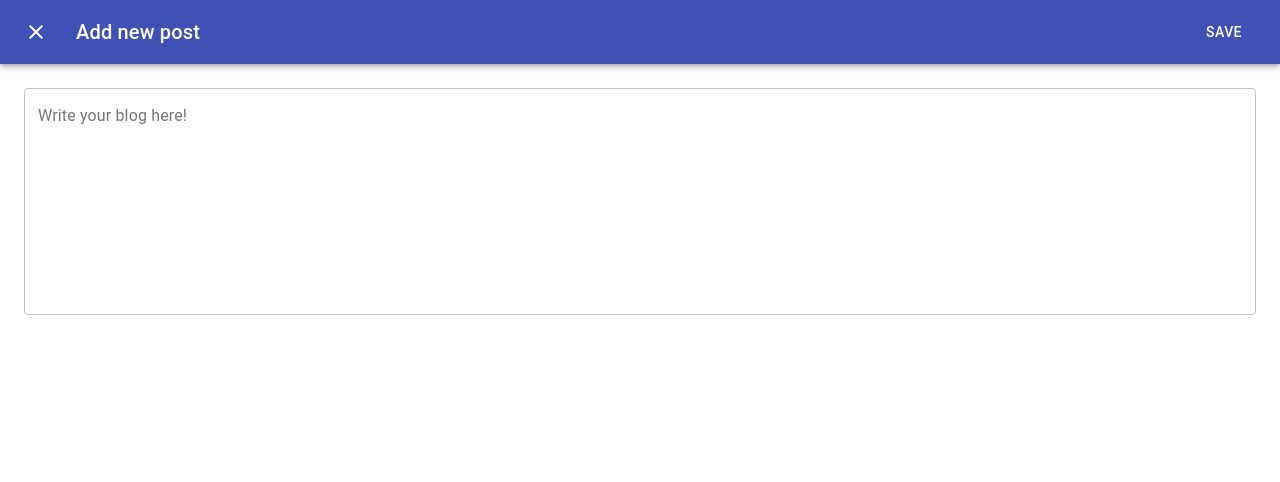
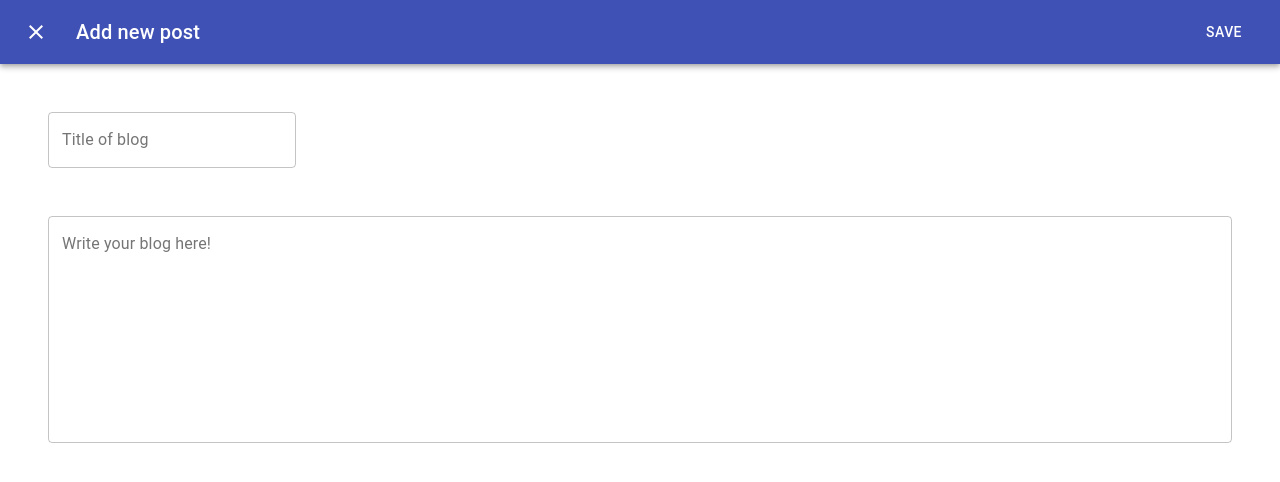
Before and after one commit to swan4851/msa_2020_phase2, a React (Create React App) app in the folder msa_react_app/: page / in a window 1280 px wide. Both pictures are taken after a click on the button "add". Shown: the top 482 px of the page. Built offline with nearby package versions, Linux system fonts and the light colour scheme; no server answers.

Commit message:
basic implementations completed

```diff
--- a/msa_react_app/src/App.tsx
+++ b/msa_react_app/src/App.tsx
@@ -4,10 +4,31 @@ import "./App.css";
 import PostCard from "./components/PostCard_comp";
 import PostGrid from "./components/PostGrid_comp";
 import AddPost from "./components/AddPost";
+import Typography from "@material-ui/core/Typography";
+import { makeStyles, createStyles, Theme } from "@material-ui/core/styles";
+
+const useStyles = makeStyles((theme: Theme) =>
+  createStyles({
+    add: {
+      textAlign: "center",
+    },
+  })
+);
 
 function App() {
+  const classes = useStyles();
   return (
     <div>
+      <div className={classes.add}>
+        <Typography
+          color="textSecondary"
+          variant="h1"
+          component="h2"
+          gutterBottom
+        >
+          WangBlogs
+        </Typography>
+      </div>
       <PostGrid />
     </div>
   );
--- a/msa_react_app/src/components/AddPost.tsx
+++ b/msa_react_app/src/components/AddPost.tsx
@@ -29,6 +29,10 @@ const useStyles = makeStyles((theme: Theme) =>
     dialogue: {
       padding: theme.spacing(3, 3),
     },
+    content: {
+      flexGrow: 1,
+      padding: theme.spacing(3, 3),
+    },
   })
 );
 
@@ -54,11 +58,16 @@ export default function AddPost() {
   const handleClose = () => {
     setOpen(false);
     setNewPost("");
+    setNewPostTitle("");
   };
 
+  const [NewPostUPTitle, setNewPostTitle] = useState<string | null>("");
   const [NewPostUP, setNewPost] = useState<string | null>("");
   const handleNewPost = (s: string | null) => {
     setNewPost(s);
+  };
+  const handleNewPostTitle = (s: string | null) => {
+    setNewPostTitle(s);
   };
 
   const [HasFocus, setHasFocus] = useState<boolean>(false);
@@ -66,8 +75,16 @@ export default function AddPost() {
   const [postId, setPostId] = useState(null);
 
   const handleSubmit = () => {
-    if (NewPostUP?.length !== 0 && NewPostUP !== null && NewPostUP !== "") {
+    if (
+      NewPostUP?.length !== 0 &&
+      NewPostUP !== null &&
+      NewPostUP !== "" &&
+      NewPostUPTitle?.length !== 0 &&
+      NewPostUPTitle !== null &&
+      NewPostUPTitle !== ""
+    ) {
       console.log(NewPostUP);
+      console.log(NewPostUPTitle);
 
       var postDate = new Date();
       console.log(new Date().toLocaleString());
@@ -78,7 +95,7 @@ export default function AddPost() {
         body: JSON.stringify({
           id: 0,
           content: NewPostUP,
-          alias: "sw",
+          alias: NewPostUPTitle,
           datePosted: postDate.toISOString(),
           likes: 0,
           dislikes: 0,
@@ -102,6 +119,7 @@ export default function AddPost() {
       <Fab color="primary" aria-label="add">
         <AddIcon onClick={handleClickOpen} />
       </Fab>
+
       <Dialog
         fullScreen
         open={open}
@@ -127,6 +145,16 @@ export default function AddPost() {
           </Toolbar>
         </AppBar>
         <div className={classes.dialogue}>
+          <div className={classes.content}>
+            <TextField
+              id="outlined-basic"
+              label="Title of blog"
+              variant="outlined"
+              value={NewPostUPTitle}
+              onChange={(e) => handleNewPostTitle(e.target.value)}
+            />
+          </div>
+          <div className={classes.content}>
             <TextField
               id="outlined-multiline-static"
               label="Write your blog here!"
@@ -139,6 +167,7 @@ export default function AddPost() {
               onChange={(e) => handleNewPost(e.target.value)}
             />
           </div>
+        </div>
       </Dialog>
     </div>
   );
--- a/msa_react_app/src/components/PostCard_comp.tsx
+++ b/msa_react_app/src/components/PostCard_comp.tsx
@@ -109,6 +109,7 @@ function PostCard(props: IMediaCardProps) {
       .then((response) => response.json())
       .then((data) => console.log(data)) // Manipulate the data retrieved back, if we want to do something with it
       .catch((err) => console.log(err)); // Do something with the error
+    // window.location.reload(false);
   };
 
   const handleDislike = () => {
@@ -126,10 +127,11 @@ function PostCard(props: IMediaCardProps) {
         likes: props.Likes,
         dislikes: props.Dislikes + 1,
       }),
-    }).then(function (response) {
-      console.log(response);
-      return response.json();
-    });
+    })
+      .then((response) => response.json())
+      .then((data) => console.log(data)) // Manipulate the data retrieved back, if we want to do something with it
+      .catch((err) => console.log(err)); // Do something with the error
+    // window.location.reload(false);
   };
 
   // function handleEdit() {
--- a/msa_react_app/src/components/PostGrid_comp.tsx
+++ b/msa_react_app/src/components/PostGrid_comp.tsx
@@ -53,8 +53,6 @@ function PostGrid() {
           </Grid>
         </div>
       );
-      console.log(el["alias"]);
-      console.log(el["content"]);
     }
   });
 
@@ -63,10 +61,10 @@ function PostGrid() {
 
   return (
     <div className={classes.root}>
-      <Grid>{Cards.reverse()}</Grid>
       <div className={classes.add}>
         <AddPost></AddPost>
       </div>
+      <Grid>{Cards.reverse()}</Grid>
     </div>
   );
 
```
Lines whose indentation alone changed are shown as unchanged.
